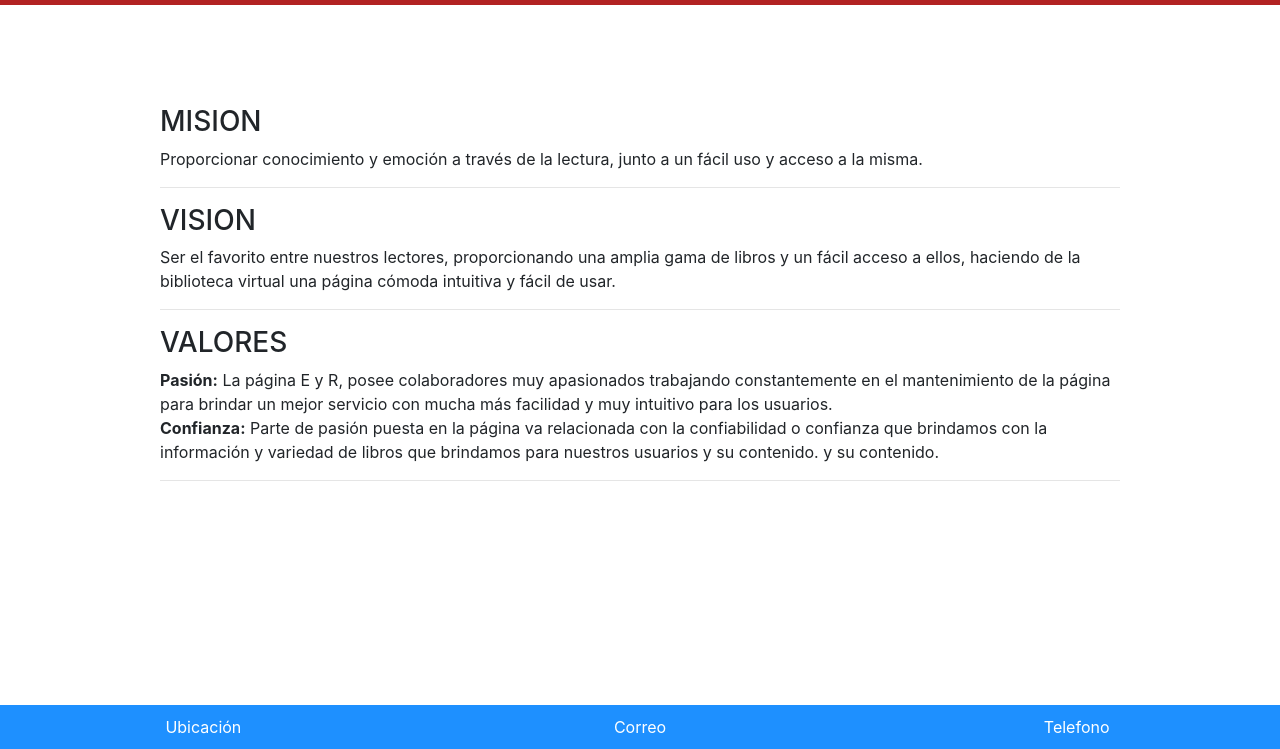
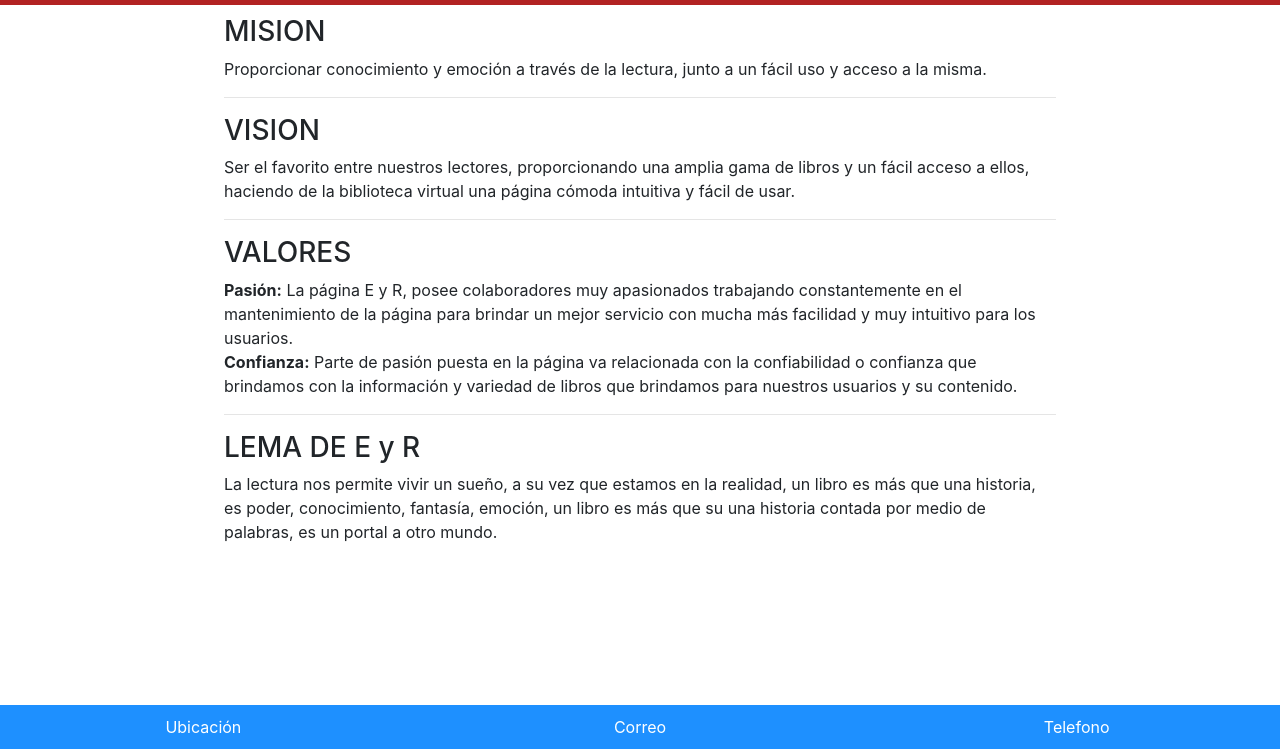
Before and after one commit to Cuadra1107/proyecto1, a plain HTML site: page acerca.html in a window 1280 px wide. Shown: the part 51-800 px from the top of the page. Drawn offline with Linux system fonts and the light colour scheme.

Commit message:
Cambio en la pagina de ACERCA DE
Agregado el lema de la pagina a la pagina de acerca de :rocket:

```diff
--- a/acerca.html
+++ b/acerca.html
@@ -23,7 +23,7 @@
     <div id="navbar_x"></div>
     <!--Esta linea carga automaticamente el navbar (header) NO TOCAR-->
 
-    <div style="width:75%;margin:auto;padding-top: 100px;">
+    <div style="width:65%;margin:auto;padding-top: 10px;">
         <div>
             <h3>MISION</h3>
             <p>Proporcionar conocimiento y emoción a través de la lectura, junto a un fácil uso y acceso a la misma.</p>
@@ -45,10 +45,16 @@
                 <br>
                 <strong>Confianza:</strong> Parte de pasión puesta en la página va relacionada con la confiabilidad o
                 confianza que brindamos con la
-                información y variedad de libros que brindamos para nuestros usuarios y su contenido. y su contenido.
+                información y variedad de libros que brindamos para nuestros usuarios y su contenido.
                 <hr>
             </p>
         </div>
+        <div>
+            <h3> LEMA DE E y R</h3>
+            <p>La lectura nos permite vivir un sueño, a su vez que estamos en la realidad, un libro es más que una historia, es poder, conocimiento, fantasía, emoción, un libro es más que su una historia contada por medio de palabras, es un portal a otro mundo.</p>
+
+        </div>
+
     </div>
     <footer id="footer"> </footer>
 
```
